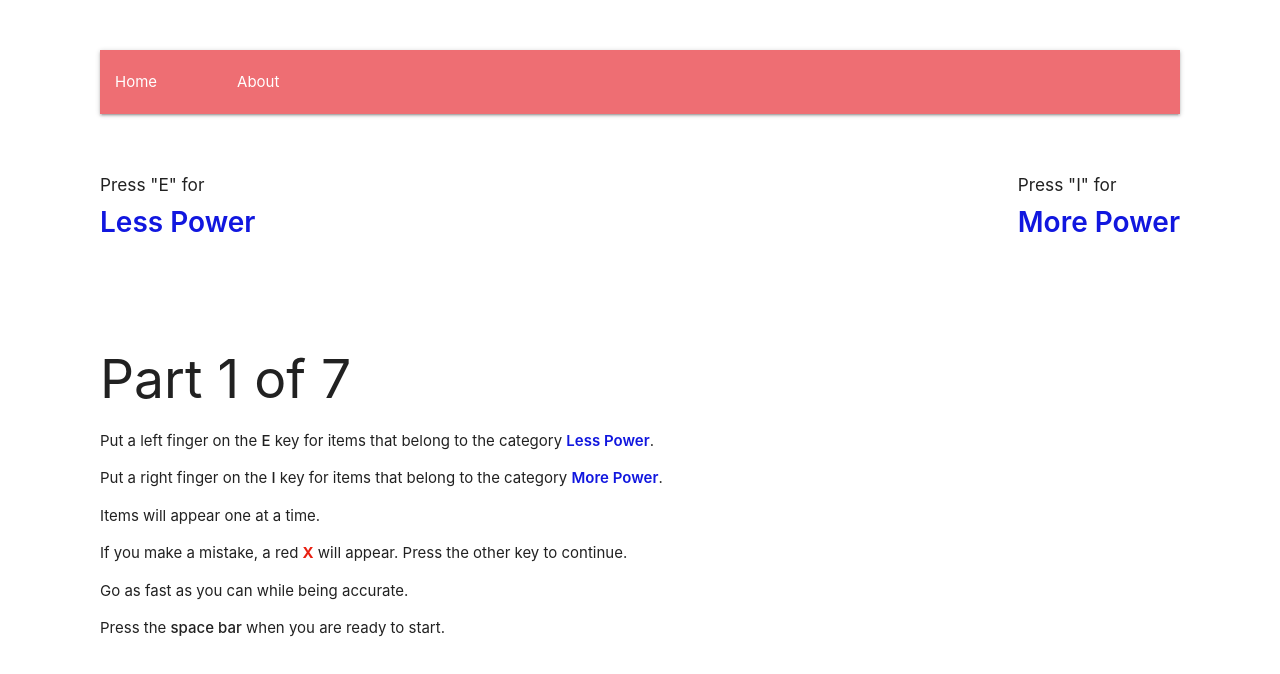
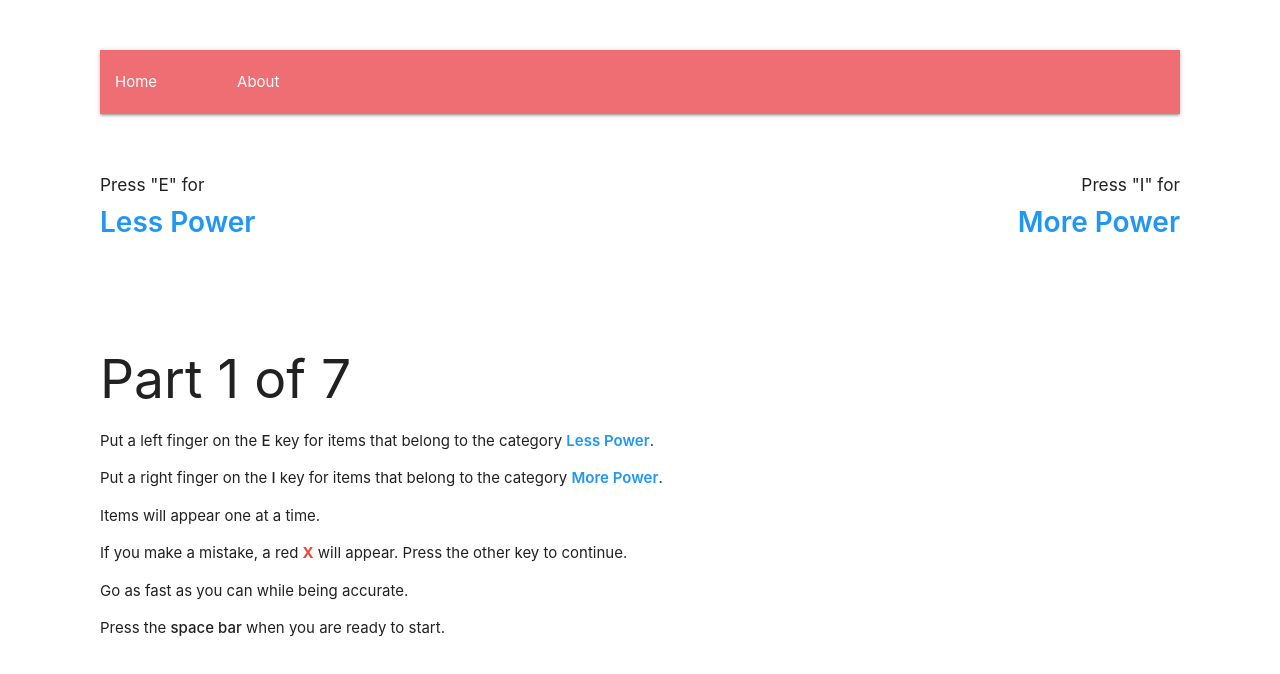
Before and after one commit to arilaen/implicit-bias, a React (Create React App) app: page /test/power-happiness in a window 1280 px wide. Shown: the top 674 px of the page. Built offline with nearby package versions, Linux system fonts and the light colour scheme.

Commit message:
import materialize in implicit-bias-test scss to be able to use/extend classes

```diff
--- a/src/components/Results.js
+++ b/src/components/Results.js
@@ -27,10 +27,10 @@ const getResultStatement = (bias, test) => {
   switch(bias) {
     case BIAS.NONE:
       return (
-        <h4 className="result-headline">
+        <p className="result-headline">
           Your responses suggest no automatic association between <span className="target">{targetType}
           </span> and <span className="category">{categoryType}</span>.
-        </h4>
+        </p>
       )
     case BIAS.COMPATIBLE:
       return (
--- a/src/index.js
+++ b/src/index.js
@@ -6,7 +6,6 @@ import { createStore } from 'redux'
 import App from './App'
 import rootReducer from './reducers'
 import * as serviceWorker from './serviceWorker'
-import '../node_modules/materialize-css/sass/materialize.scss'
 import './scss/global.scss'
 
 const store = createStore(rootReducer)
--- a/src/scss/implicit-bias-test.scss
+++ b/src/scss/implicit-bias-test.scss
@@ -1,19 +1,17 @@
-// TODO: Make materialize SCSS available to these selectors (so extend would work etc.)
+@import "../../node_modules/materialize-css/sass/materialize.scss";
 
 .target {
-  color: #1117df;
-  // @extend .blue, .accent-4;
+  @extend .blue-text, .accent-4;
   font-weight: 600;
 }
 
 .category {
-  color: #3faa31;
-  // @extend .green, .accent-4;
+  @extend .green-text, .accent-4;
   font-weight: 600;
 }
 
 .bold-red {
-  color: #e81f11;
+  @extend .red-text, .accent-4;
   font-weight: 700;
 }
 
@@ -34,6 +32,7 @@
   }
   .right-selection-group {
     float: right;
+    text-align: right;
   }
 }
 
@@ -45,7 +44,7 @@
 }
 
 .incorrect-key-x {
-  color: #e81f11;
+  @extend .red-text, .accent-4;
   font-size: 50px;
   height: 50px;
   font-weight: 700;
@@ -55,6 +54,7 @@
 
 .result-headline {
   text-align: center;
-  max-width: 800px;
-  margin: 0 auto;
+  font-size: 24px;
+  max-width: 1000px;
+  margin: 0 auto 24px;
 }
```
